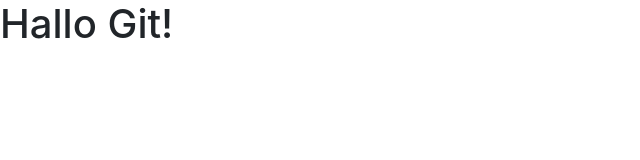
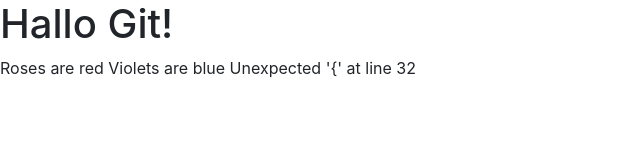
Before and after one commit to felixhelix/git-team-workflow-3157422, a plain HTML site: page index.html in a window 1280 px wide. Shown: the whole page, without its empty margins (0-640 px from the left). Drawn offline with nearby package versions, Linux system fonts and the light colour scheme.

Commit message:
Füge Text hinzu

```diff
--- a/index.html
+++ b/index.html
@@ -12,7 +12,11 @@
   </head>
   <body>
     <h1>Hallo Git!</h1>
-
+	<p>
+		Roses are red
+		Violets are blue
+		Unexpected '{' at line 32
+	</p>
     <!-- Optional JavaScript -->
     <!-- jQuery first, then Popper.js, then Bootstrap JS -->
     <script src="https://code.jquery.com/jquery-3.5.1.slim.min.js" integrity="sha384-DfXdz2htPH0lsSSs5nCTpuj/zy4C+OGpamoFVy38MVBnE+IbbVYUew+OrCXaRkfj" crossorigin="anonymous"></script>
```
